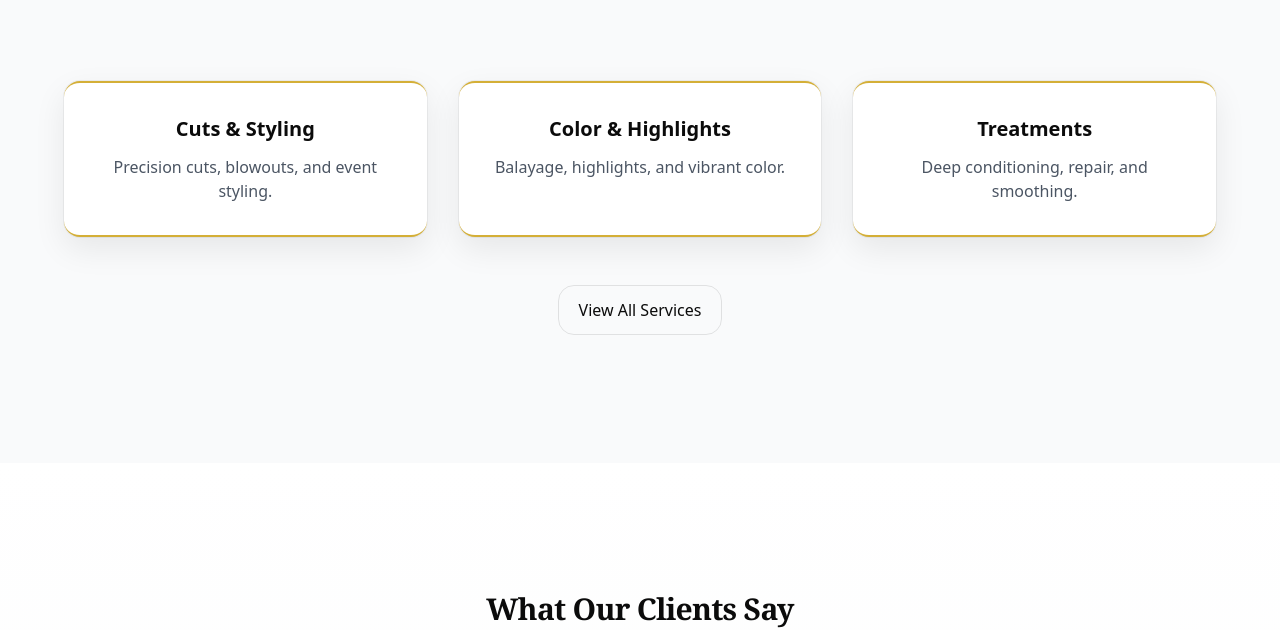
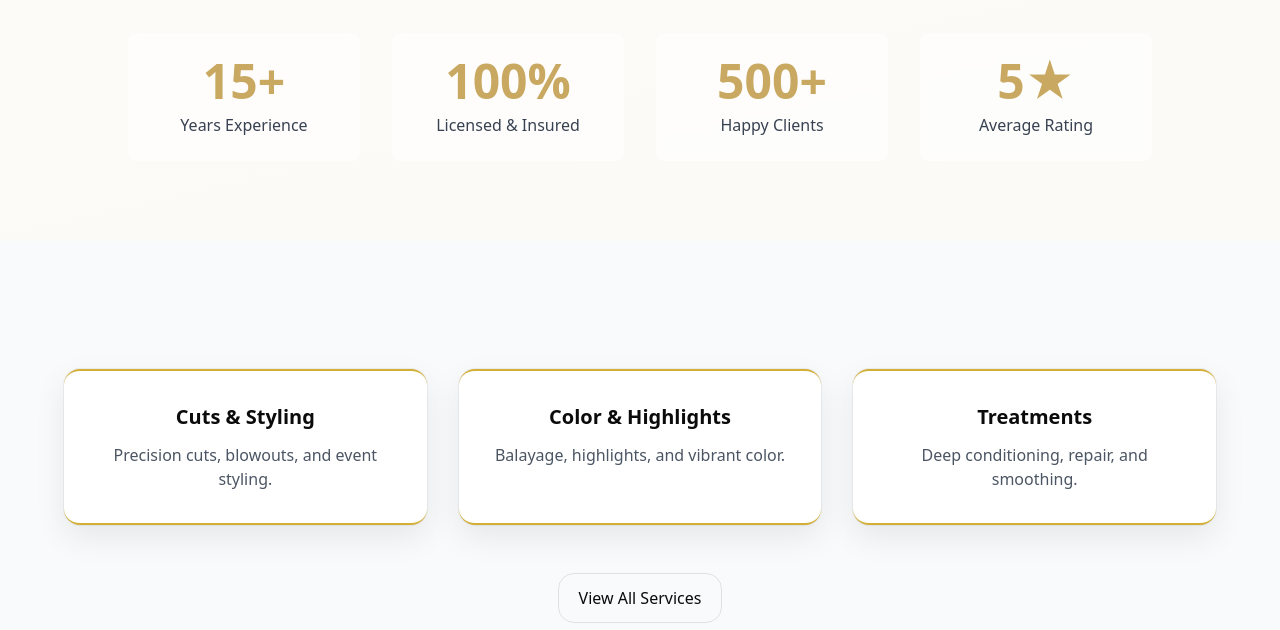
Before and after one commit to Miles-Collins/salon-site, a Next.js app: page / in a window 1280 px wide. Shown: the part 1222-1852 px from the top of the page. Built offline with nearby package versions, Linux system fonts and the light colour scheme; no server answers; the database is empty.

Commit message:
TODO 13: Add trust elements - certifications, experience stats, professional badges

```diff
--- a/src/app/about/page.tsx
+++ b/src/app/about/page.tsx
@@ -3,12 +3,70 @@ import Section from "@/components/Section";
 export default function AboutPage() {
   return (
     <Section>
-      <div className="max-w-3xl mx-auto">
+      <div className="max-w-4xl mx-auto">
         <h1 className="h2 mb-8">About Porscha</h1>
         <p className="text-lg text-gray-700 leading-relaxed mb-12">
           Porscha specializes in personalized cuts, color, and healthy-hair treatments with a focus on
           wearable, low-maintenance looks.
         </p>
+
+        {/* Trust Elements Section */}
+        <div className="grid grid-cols-1 md:grid-cols-3 gap-6 mb-12">
+          <div className="card p-6 text-center hover:shadow-lg transition-shadow duration-300">
+            <div className="text-4xl mb-3">🎓</div>
+            <h3 className="text-xl font-semibold mb-2 text-gray-900">Licensed Professional</h3>
+            <p className="text-sm text-gray-600">State-certified cosmetologist with specialized training in advanced color techniques</p>
+          </div>
+
+          <div className="card p-6 text-center hover:shadow-lg transition-shadow duration-300">
+            <div className="text-4xl mb-3">⭐</div>
+            <h3 className="text-xl font-semibold mb-2 text-gray-900">15+ Years Experience</h3>
+            <p className="text-sm text-gray-600">Over a decade of creating beautiful, healthy hair transformations</p>
+          </div>
+
+          <div className="card p-6 text-center hover:shadow-lg transition-shadow duration-300">
+            <div className="text-4xl mb-3">💎</div>
+            <h3 className="text-xl font-semibold mb-2 text-gray-900">Premium Products</h3>
+            <p className="text-sm text-gray-600">Exclusive use of professional-grade, cruelty-free hair care products</p>
+          </div>
+        </div>
+
+        {/* Certifications & Training */}
+        <div className="card p-8 md:p-10 mb-12 bg-gradient-to-br from-white to-gray-50">
+          <h3 className="text-2xl font-semibold mb-6 text-gray-900">Certifications & Training</h3>
+          <div className="grid md:grid-cols-2 gap-4">
+            <div className="flex items-start space-x-3">
+              <span className="text-[#C9A961] text-xl mt-1">✓</span>
+              <div>
+                <p className="font-medium text-gray-900">Advanced Color Specialist</p>
+                <p className="text-sm text-gray-600">Balayage, highlights, and color correction</p>
+              </div>
+            </div>
+            <div className="flex items-start space-x-3">
+              <span className="text-[#C9A961] text-xl mt-1">✓</span>
+              <div>
+                <p className="font-medium text-gray-900">Texture Expert</p>
+                <p className="text-sm text-gray-600">Specialized in all hair types and textures</p>
+              </div>
+            </div>
+            <div className="flex items-start space-x-3">
+              <span className="text-[#C9A961] text-xl mt-1">✓</span>
+              <div>
+                <p className="font-medium text-gray-900">Precision Cutting</p>
+                <p className="text-sm text-gray-600">Modern techniques for every style</p>
+              </div>
+            </div>
+            <div className="flex items-start space-x-3">
+              <span className="text-[#C9A961] text-xl mt-1">✓</span>
+              <div>
+                <p className="font-medium text-gray-900">Hair Health Specialist</p>
+                <p className="text-sm text-gray-600">Treatments for damaged and chemical hair</p>
+              </div>
+            </div>
+          </div>
+        </div>
+
+        {/* Approach Section */}
         <div className="card p-8 md:p-12">
           <h3 className="text-2xl font-semibold mb-6">Approach</h3>
           <p className="text-base text-gray-700 leading-relaxed">
--- a/src/app/page.tsx
+++ b/src/app/page.tsx
@@ -155,6 +155,30 @@ export default async function HomePage() {
           <p className="text-lg text-gray-700 leading-relaxed">
             Experience a relaxing, one-on-one salon visit. Transparent pricing, easy online booking, and expert care for every hair type.
           </p>
+        </div>
+      </Section>
+
+      {/* Trust Elements / Stats */}
+      <Section className="py-16 md:py-20 bg-gradient-to-br from-[#C9A961]/5 to-[#B8985A]/5">
+        <div className="max-w-5xl mx-auto">
+          <div className="grid grid-cols-2 md:grid-cols-4 gap-6 md:gap-8">
+            <div className="text-center p-6 bg-white/60 backdrop-blur-sm rounded-lg hover:bg-white/80 transition-all duration-300">
+              <div className="text-4xl md:text-5xl font-bold text-[#C9A961] mb-2">15+</div>
+              <p className="text-sm md:text-base text-gray-700 font-medium">Years Experience</p>
+            </div>
+            <div className="text-center p-6 bg-white/60 backdrop-blur-sm rounded-lg hover:bg-white/80 transition-all duration-300">
+              <div className="text-4xl md:text-5xl font-bold text-[#C9A961] mb-2">100%</div>
+              <p className="text-sm md:text-base text-gray-700 font-medium">Licensed & Insured</p>
+            </div>
+            <div className="text-center p-6 bg-white/60 backdrop-blur-sm rounded-lg hover:bg-white/80 transition-all duration-300">
+              <div className="text-4xl md:text-5xl font-bold text-[#C9A961] mb-2">500+</div>
+              <p className="text-sm md:text-base text-gray-700 font-medium">Happy Clients</p>
+            </div>
+            <div className="text-center p-6 bg-white/60 backdrop-blur-sm rounded-lg hover:bg-white/80 transition-all duration-300">
+              <div className="text-4xl md:text-5xl font-bold text-[#C9A961] mb-2">5★</div>
+              <p className="text-sm md:text-base text-gray-700 font-medium">Average Rating</p>
+            </div>
+          </div>
         </div>
       </Section>
 
--- a/src/components/Footer.tsx
+++ b/src/components/Footer.tsx
@@ -201,6 +201,22 @@ export default function Footer() {
           <div className="text-xs tracking-[0.3em] uppercase text-white/60 mb-6">About</div>
           <p className="text-sm text-white/70 leading-relaxed mb-6">Premium beauty and styling services in Leavenworth. Experience luxury with our expert team.</p>
 
+          {/* Trust Badges */}
+          <div className="mb-6 space-y-3">
+            <div className="flex items-center gap-2 text-sm text-white/80">
+              <span className="text-[#C9A961]">✓</span>
+              <span>Licensed Professional</span>
+            </div>
+            <div className="flex items-center gap-2 text-sm text-white/80">
+              <span className="text-[#C9A961]">✓</span>
+              <span>15+ Years Experience</span>
+            </div>
+            <div className="flex items-center gap-2 text-sm text-white/80">
+              <span className="text-[#C9A961]">✓</span>
+              <span>Insured & Certified</span>
+            </div>
+          </div>
+
           <div className="text-xs tracking-[0.3em] uppercase text-white/60 mb-4">Reviews</div>
           <a
             href="https://www.google.com/maps/search/?api=1&query=Color+Rebel+by+Porscha+Leavenworth+KS"
```
